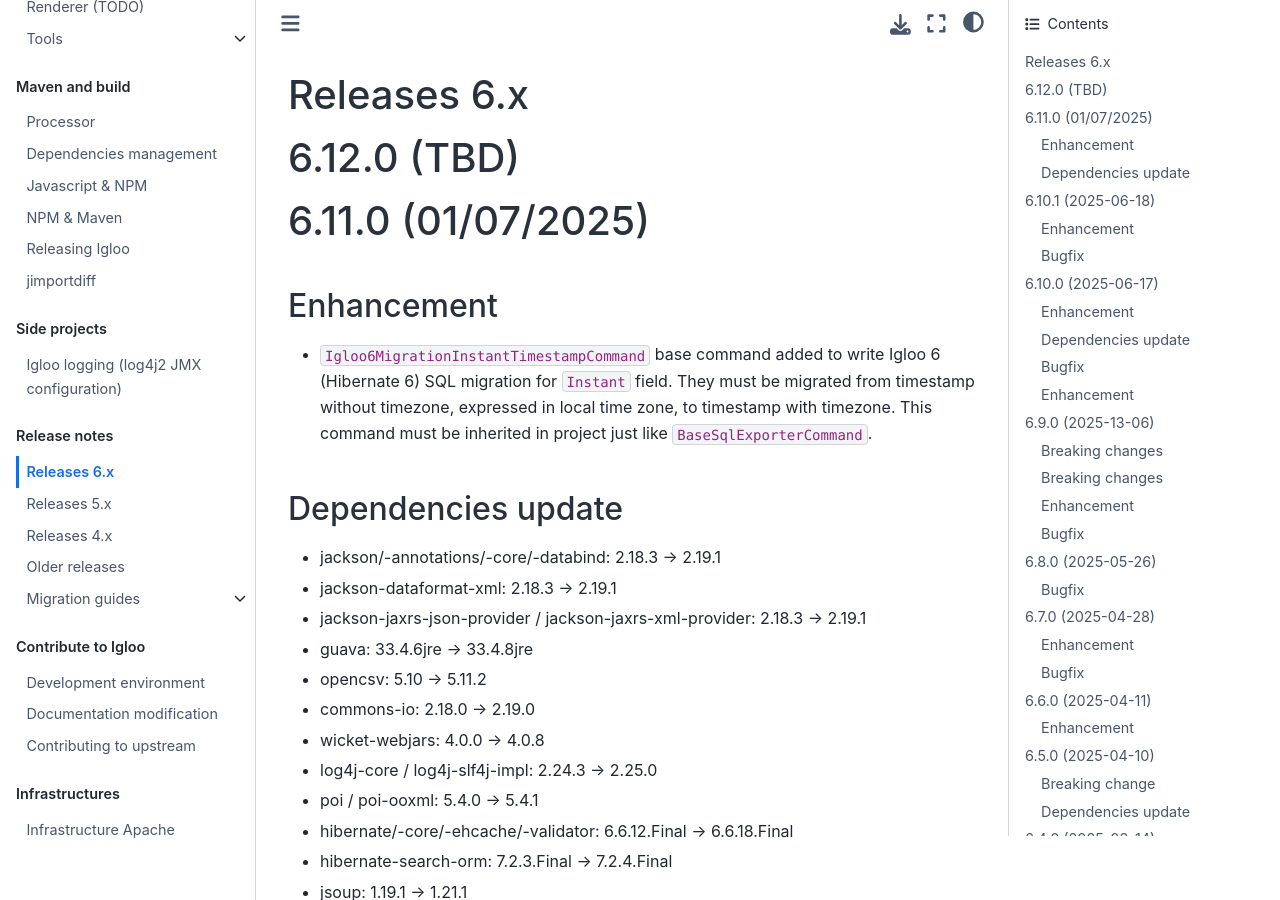
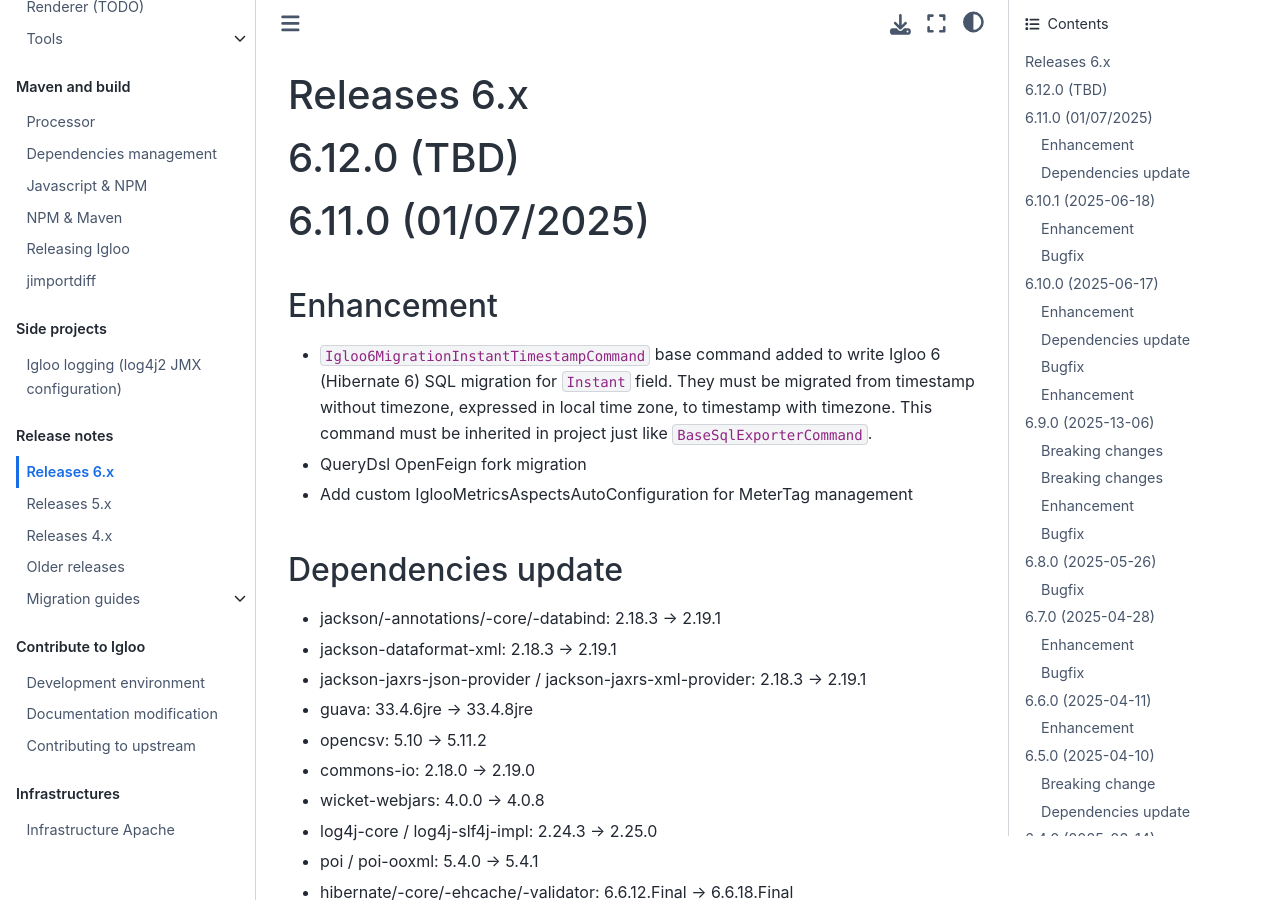
Before and after one commit to igloo-project/igloo-doc, a Sphinx documentation site: the page built from source/release-notes/releases-6.x.md, in a window 1280 px wide and 900 px high. Built offline with Sphinx 7.4.7 and the Sphinx Book theme 1.1.4, drawn with Linux system fonts in a browser that asks for light colours.

Commit message:
changelog 6.11.0

```diff
--- a/source/release-notes/releases-6.x.md
+++ b/source/release-notes/releases-6.x.md
@@ -11,6 +11,9 @@
   timestamp without timezone, expressed in local time zone, to timestamp with
   timezone. This command must be inherited in project just like
   `BaseSqlExporterCommand`.
+* QueryDsl OpenFeign fork migration
+* Add custom IglooMetricsAspectsAutoConfiguration for MeterTag management
+
 
 ## Dependencies update
 * jackson/-annotations/-core/-databind: 2.18.3 -> 2.19.1
```
